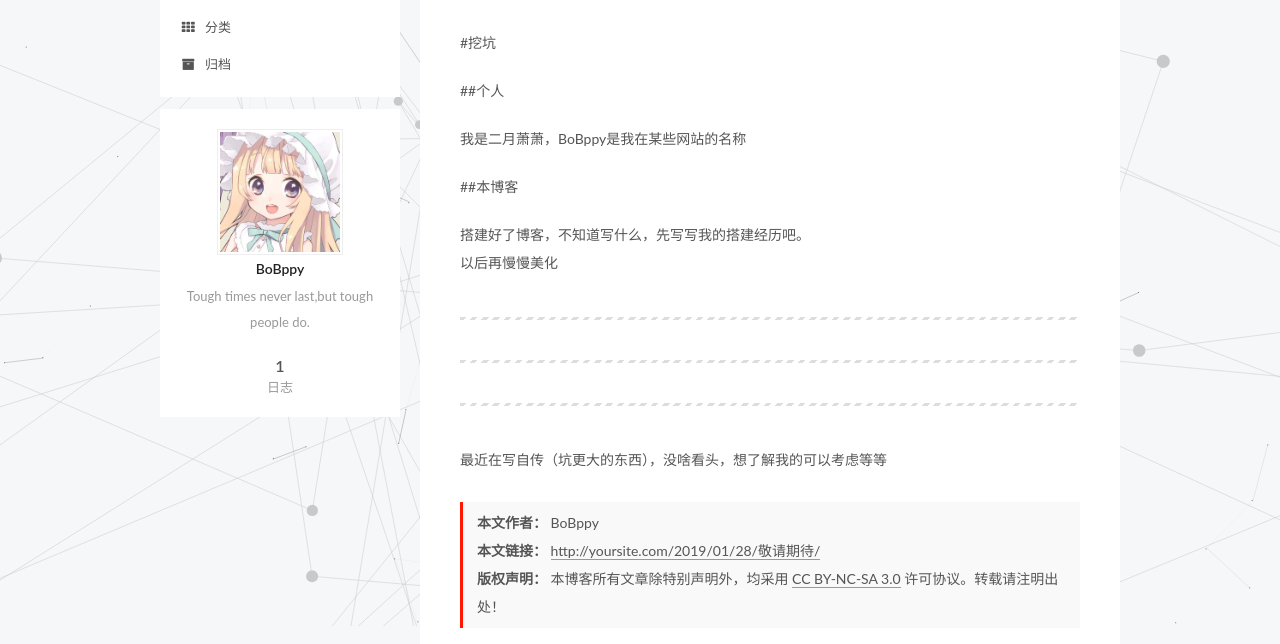
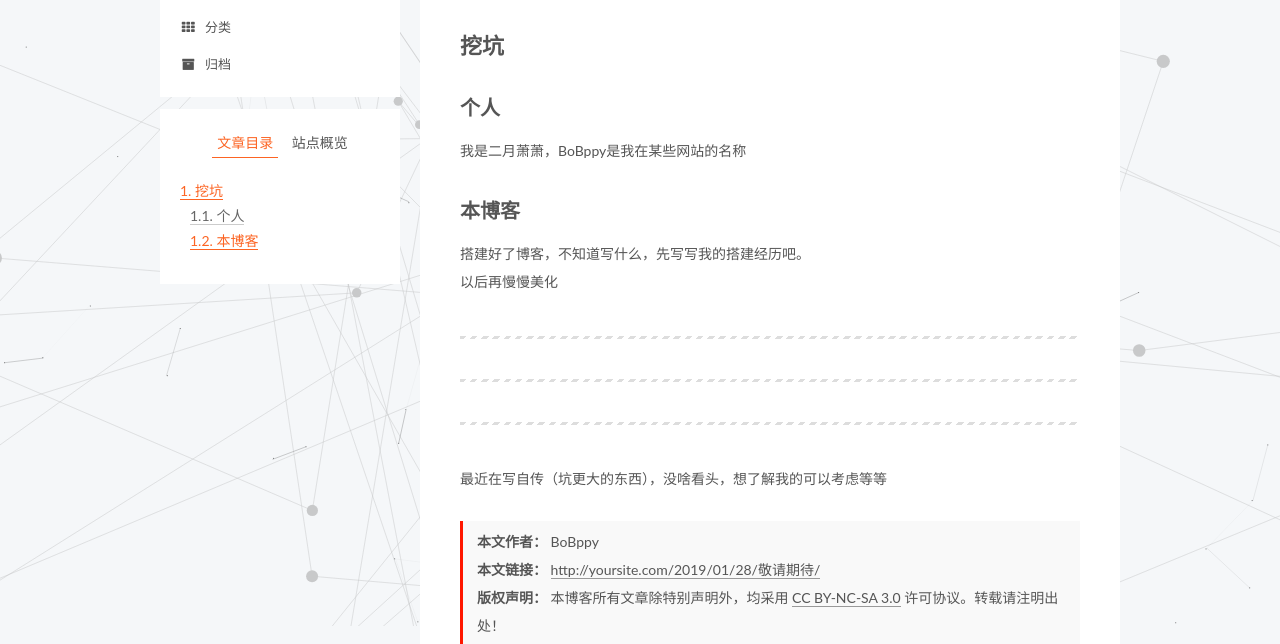
Before and after one commit to BoBppy/bobppy.github.io, a plain HTML site: page 2019/01/28/敬请期待/index.html in a window 1280 px wide. Shown: the part 174-818 px from the top of the page. Drawn offline with Linux system fonts and the light colour scheme; animation ran at ten frames a second; a script that the page names is missing.

Commit message:
Site updated: 2019-01-28 00:28:25

```diff
--- a/2019/01/28/敬请期待/index.html
+++ b/2019/01/28/敬请期待/index.html
@@ -79,17 +79,17 @@
 
 
 
-<meta name="description" content="#挖坑 ##个人 我是二月萧萧，BoBppy是我在某些网站的名称 ##本博客 搭建好了博客，不知道写什么，先写写我的搭建经历吧。以后再慢慢美化    最近在写自传（坑更大的东西），没啥看头，想了解我的可以考虑等等">
+<meta name="description" content="挖坑个人我是二月萧萧，BoBppy是我在某些网站的名称 本博客搭建好了博客，不知道写什么，先写写我的搭建经历吧。以后再慢慢美化    最近在写自传（坑更大的东西），没啥看头，想了解我的可以考虑等等">
 <meta property="og:type" content="article">
 <meta property="og:title" content="敬请期待">
 <meta property="og:url" content="http://yoursite.com/2019/01/28/敬请期待/index.html">
 <meta property="og:site_name" content="二月萧萧 &#39;s blog">
-<meta property="og:description" content="#挖坑 ##个人 我是二月萧萧，BoBppy是我在某些网站的名称 ##本博客 搭建好了博客，不知道写什么，先写写我的搭建经历吧。以后再慢慢美化    最近在写自传（坑更大的东西），没啥看头，想了解我的可以考虑等等">
+<meta property="og:description" content="挖坑个人我是二月萧萧，BoBppy是我在某些网站的名称 本博客搭建好了博客，不知道写什么，先写写我的搭建经历吧。以后再慢慢美化    最近在写自传（坑更大的东西），没啥看头，想了解我的可以考虑等等">
 <meta property="og:locale" content="zh-Hans">
-<meta property="og:updated_time" content="2019-01-27T16:24:52.350Z">
+<meta property="og:updated_time" content="2019-01-27T16:27:47.574Z">
 <meta name="twitter:card" content="summary">
 <meta name="twitter:title" content="敬请期待">
-<meta name="twitter:description" content="#挖坑 ##个人 我是二月萧萧，BoBppy是我在某些网站的名称 ##本博客 搭建好了博客，不知道写什么，先写写我的搭建经历吧。以后再慢慢美化    最近在写自传（坑更大的东西），没啥看头，想了解我的可以考虑等等">
+<meta name="twitter:description" content="挖坑个人我是二月萧萧，BoBppy是我在某些网站的名称 本博客搭建好了博客，不知道写什么，先写写我的搭建经历吧。以后再慢慢美化    最近在写自传（坑更大的东西），没啥看头，想了解我的可以考虑等等">
 
 
 
@@ -330,11 +330,8 @@
 
 
 
-        <p>#挖坑</p>
-<p>##个人</p>
-<p>我是二月萧萧，BoBppy是我在某些网站的名称</p>
-<p>##本博客</p>
-<p>搭建好了博客，不知道写什么，先写写我的搭建经历吧。<br>以后再慢慢美化</p>
+        <h1 id="挖坑"><a href="#挖坑" class="headerlink" title="挖坑"></a>挖坑</h1><h2 id="个人"><a href="#个人" class="headerlink" title="个人"></a>个人</h2><p>我是二月萧萧，BoBppy是我在某些网站的名称</p>
+<h2 id="本博客"><a href="#本博客" class="headerlink" title="本博客"></a>本博客</h2><p>搭建好了博客，不知道写什么，先写写我的搭建经历吧。<br>以后再慢慢美化</p>
 <hr>
 <hr>
 <hr>
@@ -425,8 +422,17 @@
 
 
 
+        <ul class="sidebar-nav motion-element">
+          <li class="sidebar-nav-toc sidebar-nav-active" data-target="post-toc-wrap">
+            文章目录
+          </li>
+          <li class="sidebar-nav-overview" data-target="site-overview-wrap">
+            站点概览
+          </li>
+        </ul>
 
-      <section class="site-overview-wrap sidebar-panel sidebar-panel-active">
+
+      <section class="site-overview-wrap sidebar-panel">
         <div class="site-overview">
           <div class="site-author motion-element" itemprop="author" itemscope="" itemtype="http://schema.org/Person">
 
@@ -470,6 +476,22 @@
         </div>
       </section>
 
+
+      <!--noindex-->
+        <section class="post-toc-wrap motion-element sidebar-panel sidebar-panel-active">
+          <div class="post-toc">
+
+
+
+
+
+
+              <div class="post-toc-content"><ol class="nav"><li class="nav-item nav-level-1"><a class="nav-link" href="#挖坑"><span class="nav-number">1.</span> <span class="nav-text">挖坑</span></a><ol class="nav-child"><li class="nav-item nav-level-2"><a class="nav-link" href="#个人"><span class="nav-number">1.1.</span> <span class="nav-text">个人</span></a></li><li class="nav-item nav-level-2"><a class="nav-link" href="#本博客"><span class="nav-number">1.2.</span> <span class="nav-text">本博客</span></a></li></ol></li></ol></div>
+
+
+          </div>
+        </section>
+      <!--/noindex-->
 
 
 
--- a/css/main.css
+++ b/css/main.css
@@ -1830,7 +1830,7 @@ pre .javascript .function {
   width: 4px;
   height: 4px;
   border-radius: 50%;
-  background: #f4ff0e;
+  background: #ffff1d;
 }
 .links-of-blogroll {
   font-size: 13px;
```
Also changed, not shown: index.html (+2 -3 lines).
